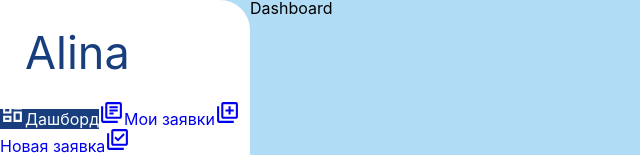
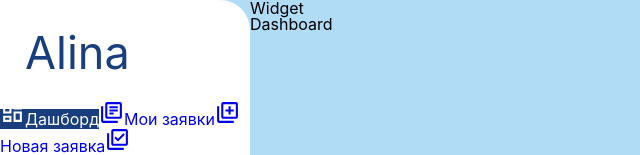
Before and after one commit to ZetBaur/alina, a React (Vite) app: page / in a window 1280 px wide. Shown: the top 155 px of the page, without its empty margins (0-640 px from the left). Built offline with nearby package versions, Linux system fonts and the light colour scheme.

Commit message:
main layout styles

```diff
--- /dev/null
+++ b/src/components/Widget.tsx
@@ -0,0 +1,5 @@
+function Widget() {
+  return <div>Widget</div>;
+}
+
+export default Widget;
--- /dev/null
+++ b/src/layouts/MainLayout.module.scss
@@ -0,0 +1,4 @@
+.main {
+  display: flex;
+  flex-direction: column;
+}
--- a/src/layouts/MainLayout.tsx
+++ b/src/layouts/MainLayout.tsx
@@ -1,11 +1,17 @@
 import { Outlet } from 'react-router-dom';
 import Menu from '../components/Menu';
+import Widget from '../components/Widget';
+import styles from './MainLayout.module.scss';
 
 const MainLayout = () => {
   return (
     <>
       <Menu />
-      <Outlet />
+
+      <main className={styles.main}>
+        <Widget />
+        <Outlet />
+      </main>
     </>
   );
 };
--- a/src/screens/AgreedRequests.tsx
+++ b/src/screens/AgreedRequests.tsx
@@ -1,5 +1,3 @@
-import React from 'react';
-
 function AgreedRequests() {
   return <div>AgreedRequests</div>;
 }
--- a/src/screens/DeclinedRequests.tsx
+++ b/src/screens/DeclinedRequests.tsx
@@ -1,5 +1,3 @@
-import React from 'react';
-
 function DeclinedRequests() {
   return <div>DeclinedRequests</div>;
 }
--- a/src/screens/NewRequest.tsx
+++ b/src/screens/NewRequest.tsx
@@ -1,5 +1,3 @@
-import React from 'react';
-
 function NewRequest() {
   return <div>NewRequest</div>;
 }
--- a/src/screens/Requests.tsx
+++ b/src/screens/Requests.tsx
@@ -1,5 +1,3 @@
-import React from 'react';
-
 function Requests() {
   return <div>Requests</div>;
 }
```
